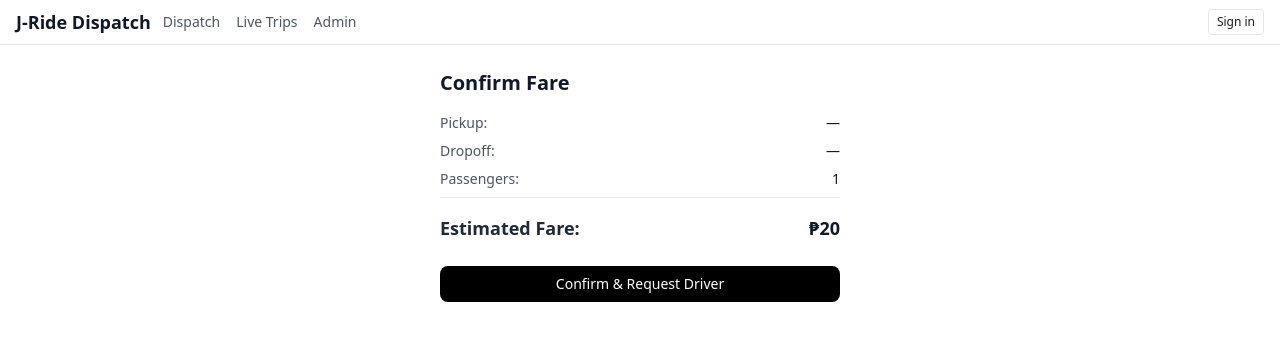
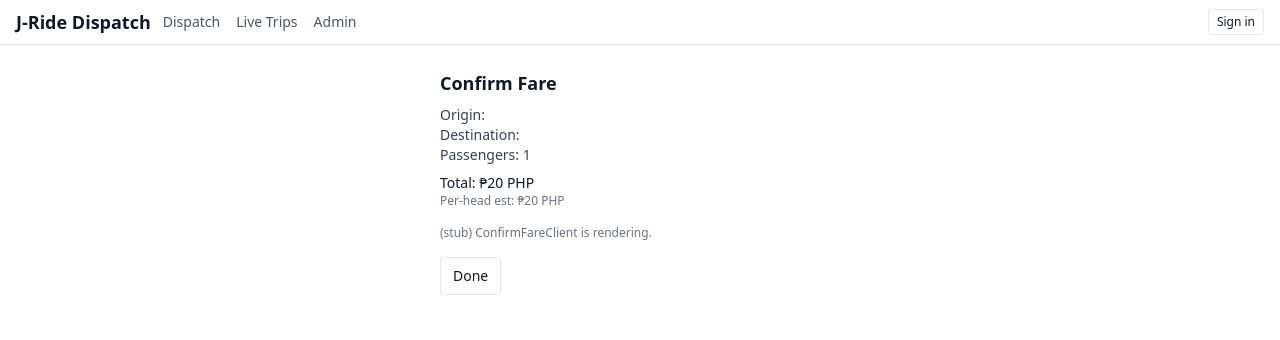
Before and after one commit to jwes9121/jride-clean, a Next.js app: page /request/confirm-fare in a window 1280 px wide. Shown: the top 340 px of the page. Built offline with nearby package versions, Linux system fonts and the light colour scheme.

Commit message:
Update ConfirmFareClient.tsx

```diff
--- a/app/request/confirm-fare/ConfirmFareClient.tsx
+++ b/app/request/confirm-fare/ConfirmFareClient.tsx
@@ -1,86 +1,44 @@
 "use client";
 
-import React from "react";
-
-function computeTriplycFareLocal(
-  origin: string,
-  destination: string,
-  passengers: number
-): number {
-  // Basic placeholder fare logic:
-  // ₱20 base + ₱10 per extra passenger beyond 1
-  const baseFare = 20;
-  const extras = passengers > 1 ? (passengers - 1) * 10 : 0;
-
-  // You can later enhance with distance/origin/destination pricing rules.
-  return baseFare + extras;
-}
+import { useSearchParams, useRouter } from "next/navigation";
+import { computeTriplycFare } from "../../../lib/fare";
 
 export default function ConfirmFareClient() {
-  // Get query params on the client side
-  const search =
-    typeof window !== "undefined" ? window.location.search : "";
-  const params = new URLSearchParams(search);
+  const params = useSearchParams();
+  const router = useRouter();
 
-  const origin: string = params.get("origin") || "";
-  const destination: string = params.get("destination") || "";
-  const passengers: number = Number(params.get("count") || "1");
+  const origin = params.get("origin") || "";
+  const destination = params.get("destination") || "";
+  const passengers = Number(params.get("count") || "1");
 
-  // use ONLY our local helper
-  const fare: number = computeTriplycFareLocal(
-    origin,
-    destination,
-    passengers
-  );
+  const fare = computeTriplycFare(origin, destination, passengers);
 
   return (
     <main className="p-6 max-w-md mx-auto">
-      <h1 className="text-xl font-semibold mb-4">Confirm Fare</h1>
+      <h1 className="font-semibold text-lg mb-2">Confirm Fare</h1>
 
-      <div className="space-y-2 text-sm">
-        <div className="flex justify-between">
-          <span className="text-gray-600">Pickup:</span>
-          <span className="font-medium text-gray-900">
-            {origin || "—"}
-          </span>
-        </div>
-
-        <div className="flex justify-between">
-          <span className="text-gray-600">Dropoff:</span>
-          <span className="font-medium text-gray-900">
-            {destination || "—"}
-          </span>
-        </div>
-
-        <div className="flex justify-between">
-          <span className="text-gray-600">Passengers:</span>
-          <span className="font-medium text-gray-900">
-            {passengers}
-          </span>
-        </div>
-
-        <div className="flex justify-between text-lg pt-4 border-t mt-4">
-          <span className="text-gray-800 font-semibold">
-            Estimated Fare:
-          </span>
-          <span className="text-gray-900 font-bold">
-            ₱{fare}
-          </span>
-        </div>
+      <div className="text-sm text-gray-700 mb-2">
+        <div>Origin: {origin}</div>
+        <div>Destination: {destination}</div>
+        <div>Passengers: {passengers}</div>
       </div>
 
+      <div className="text-sm text-gray-900 font-medium">
+        Total: ₱{fare.total} {fare.currency}
+      </div>
+      <div className="text-xs text-gray-500">
+        Per-head est: ₱{fare.perHead} {fare.currency}
+      </div>
+
+      <p className="text-xs text-gray-500 mt-4">
+        (stub) ConfirmFareClient is rendering.
+      </p>
+
       <button
-        className="mt-6 w-full bg-black text-white text-sm font-medium py-2 rounded-lg hover:bg-gray-800 transition-colors"
-        onClick={() => {
-          console.log("Confirm ride", {
-            origin,
-            destination,
-            passengers,
-            fare,
-          });
-        }}
+        className="mt-4 border rounded px-3 py-2 text-sm"
+        onClick={() => router.push("/")}
       >
-        Confirm & Request Driver
+        Done
       </button>
     </main>
   );
```
